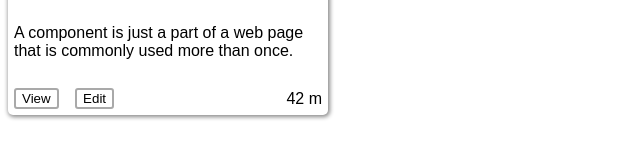
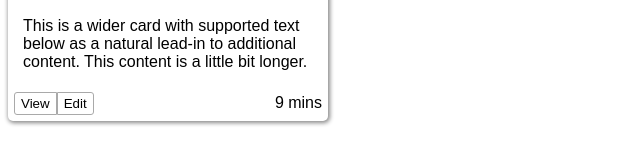
Before and after one commit to nullparrot/butterlife, a plain HTML site: page card.html in a window 1280 px wide. Shown: the part 250-414 px from the top of the page, without its empty margins (0-640 px from the left). Drawn offline with Linux system fonts and the light colour scheme.

Commit message:
finish card assignment

```diff
--- a/card.html
+++ b/card.html
@@ -17,24 +17,36 @@
         overflow: hidden;
         font-family: Arial, Helvetica, sans-serif;
       }
-      span{
+      .card span{
           margin: 8px 6px 6px 6px;
           float: right;
       }
-      button{
+      .card button{
           margin: 6px;
           background-color: white;
           border-radius: 3px;
-          border: 2px solid darkgrey;
+          border: 1.5px solid darkgrey;
+          padding: 3px 6px;
       }
-      button:hover{
-          background-color: lightgrey;
+
+      .card button:nth-of-type(1){
+        border-radius: 3px 0 0 3px;
+        margin-right: 0;
+        border-right-width: 1px;
       }
-      button:active{
-          border: 2px solid black;
+
+      .card button:nth-of-type(2){
+        border-radius: 0 3px 3px 0;
+        margin-left: 0px;
+        border-left-width: 1px;
       }
-      p{
-          padding: 6px;
+
+      .card button:active{
+          border-color: black;
+      }
+      .card p{
+          margin: 0 auto;
+          padding: 15px;
       }
     </style>
   </head>
@@ -45,13 +57,11 @@
         alt="Random image from picsum.photos"
       />
       <p>
-        A component is just a part of a web page that is commonly used more than
-        once.
+        This is a wider card with supported text below as a natural lead-in to additional content. This content is a little bit longer.
       </p>
       <footer>
-        <button class="viewButton">View</button>
-        <button class="editButton">Edit</button>
-        <span>42 m</span>
+        <button class="viewButton">View</button><button class="editButton">Edit</button>
+        <span>9 mins</span>
       </footer>
     </article>
   </body>
```
